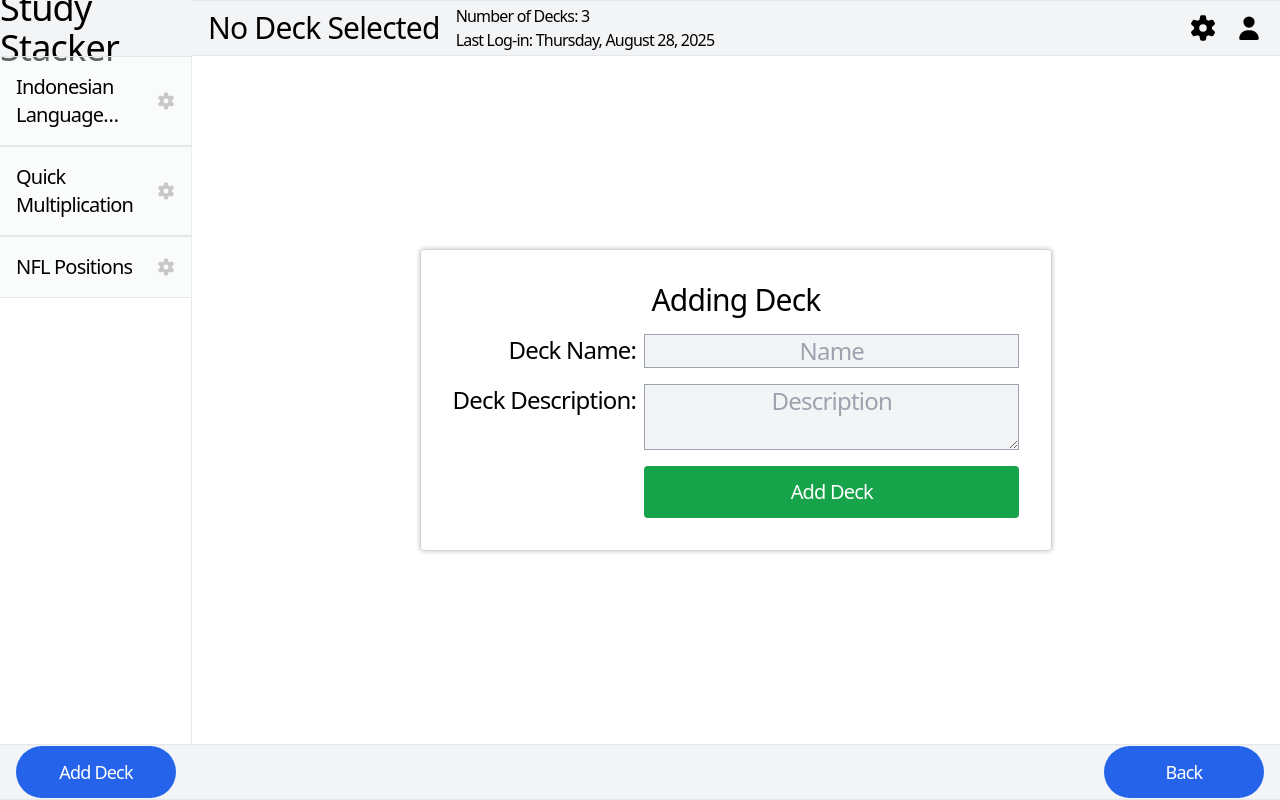
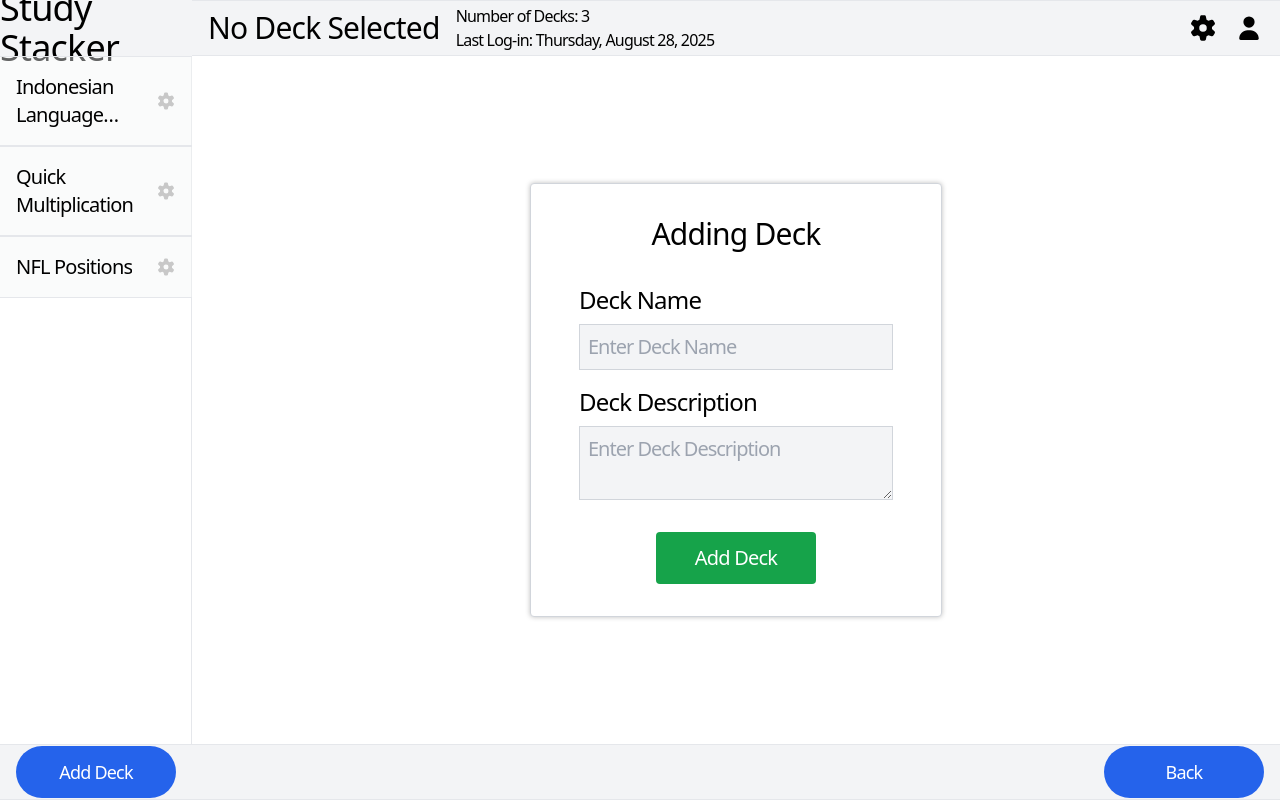
Before and after one commit to lseti1/AngularStudyStacker-123913, an Angular app: page / in a window 1280 px wide. Both pictures are taken after a click on the button "Add Deck". Built offline with nearby package versions, Linux system fonts and the light colour scheme.

Commit message:
Styling: Updated add & edit deck pop ups to match login/settings view

```diff
--- a/src/app/main-layout/flashcards-view/add-deck-view/add-deck-view.html
+++ b/src/app/main-layout/flashcards-view/add-deck-view/add-deck-view.html
@@ -1,17 +1,16 @@
 <div class="flex justify-center items-center flex-col absolute top-0 left-0 w-full h-full backdrop-blur-sm gap-4">
-    <form (ngSubmit)="onSubmit()" class="relative flex flex-col justify-start items-center p-8 text-2xl rounded shadow-half border border-gray-300 bg-white gap-4">
+    <form (ngSubmit)="onSubmit()" class="relative flex flex-col min-w-[30%] justify-start items-center p-8 text-2xl rounded shadow-half border border-gray-300 bg-white gap-4">
         <h1 class="text-3xl">Adding Deck</h1>
-        <div class="grid grid-cols-3 w-full gap-2">
-            <label for="name" class="text-right">Deck Name:</label>
-            <input id="name" name="name" type="text" placeholder="Name" class="flex bg-gray-100 border border-gray-400 justify-center items-center text-center col-span-2">
+        <div class="w-full flex flex-col gap-4 p-4 rounded">
+            <div class="flex flex-col w-full gap-2">
+                <label for="name" class="select-none">Deck Name</label>
+                <input id="name" name="name" type="text" placeholder="Enter Deck Name" class="bg-gray-100 tracking-tighter p-2 border border-gray-300 text-xl">
+            </div>
+            <div class="flex flex-col w-full gap-2">
+                <label for="description" class="select-none">Deck Description</label>
+                <textarea id="description" name="description" type="text" placeholder="Enter Deck Description" class="bg-gray-100 tracking-tighter p-2 border border-gray-300 text-xl"></textarea>
+            </div>
         </div>
-        <div class="grid grid-cols-3 w-full gap-2">
-            <label for="description" class="text-right">Deck Description:</label>
-            <textarea id="description" name="description" type="text" placeholder="Description" class="flex bg-gray-100 border border-gray-400 justify-center items-center text-center col-span-2"></textarea>
-        </div>
-        <div class="grid grid-cols-3 w-full gap-2">
-            <div class="col-span-1"></div>
-            <button class="green-btn col-span-2" type="submit">Add Deck</button>
-        </div>
+        <button class="green-btn col-span-2" type="submit">Add Deck</button>
     </form>
 </div>
--- a/src/app/main-layout/flashcards-view/edit-deck-view/edit-deck-view.html
+++ b/src/app/main-layout/flashcards-view/edit-deck-view/edit-deck-view.html
@@ -1,17 +1,16 @@
 <div class="flex justify-center items-center flex-col absolute top-0 left-0 w-full h-full backdrop-blur-sm gap-4">
-    <form (ngSubmit)="onSubmit()" class="relative flex flex-col justify-start items-center p-8 text-2xl rounded shadow-half border border-gray-300 bg-white gap-4">
-        <h1 class="text-3xl" title="{{ deckData?.title }}">Editing {{ deckData?.title | truncate:20 }}</h1>S
-        <div class="grid grid-cols-3 w-full gap-2">
-            <label for="name" class="text-right">Deck Name: </label>
-            <input id="name" name="name" type="text" [placeholder]="deckData?.title" class="flex overflow-auto bg-gray-100 border border-gray-400 justify-center items-center text-center col-span-2">
+    <form (ngSubmit)="onSubmit()" class="relative flex flex-col min-w-[30%] justify-start items-center p-8 text-2xl rounded shadow-half border border-gray-300 bg-white gap-4">
+        <h1 class="text-3xl" title="{{ deckData?.title }}">Editing Deck</h1>
+        <div class="w-full flex flex-col gap-4 p-4 rounded">
+            <div class="flex flex-col w-full gap-2">
+                <label for="name" class="select-none">Deck Name</label>
+                <input id="name" name="name" type="text" [placeholder]="deckData?.title" class="bg-gray-100 tracking-tighter p-2 border border-gray-300 text-xl">
+            </div>
+            <div class="flex flex-col w-full gap-2">
+                <label for="description" class="select-none">Deck Description</label>
+                <textarea id="description" name="description" type="text" [placeholder]="deckData?.description" class="bg-gray-100 tracking-tighter p-2 border border-gray-300 text-xl"></textarea>
+            </div>
         </div>
-        <div class="grid grid-cols-3 w-full gap-2">
-            <label for="description" class="text-right">Deck Description:</label>
-            <textarea id="description" name="description" type="text" [placeholder]="deckData?.description" class="flex bg-gray-100 border border-gray-400 justify-center items-center text-center col-span-2"></textarea>
-        </div>
-        <div class="grid grid-cols-3 w-full gap-2">
-            <div class="col-span-1"></div>
-            <button class="green-btn col-span-2" type="submit">Update Deck</button>
-        </div>
+        <button class="green-btn col-span-2" type="submit">Update Deck</button>
     </form>
 </div>
--- a/src/app/main-layout/flashcards-view/user-view/user-view.html
+++ b/src/app/main-layout/flashcards-view/user-view/user-view.html
@@ -4,11 +4,11 @@
         <div class="w-full flex flex-col gap-4 p-4 rounded">
             <div class="flex flex-col justify-between w-full gap-2">
                 <label for="username" class="select-none">Username</label>
-                <input class="bg-gray-100 tracking-tighter p-2 border border-gray-300 text-xl" placeholder="Username">
+                <input class="bg-gray-100 tracking-tighter p-2 border border-gray-300 text-xl" placeholder="Enter Username">
             </div>
             <div class="flex flex-col justify-between w-full gap-2">
                 <label for="password" class="select-none">Password</label>
-                <input class="bg-gray-100 tracking-tighter p-2 border border-gray-300 text-xl" placeholder="Password">
+                <input class="bg-gray-100 tracking-tighter p-2 border border-gray-300 text-xl" placeholder="Enter Password">
             </div>
         </div>
         <button class="green-btn col-span-2" type="submit">Log In</button>
```
